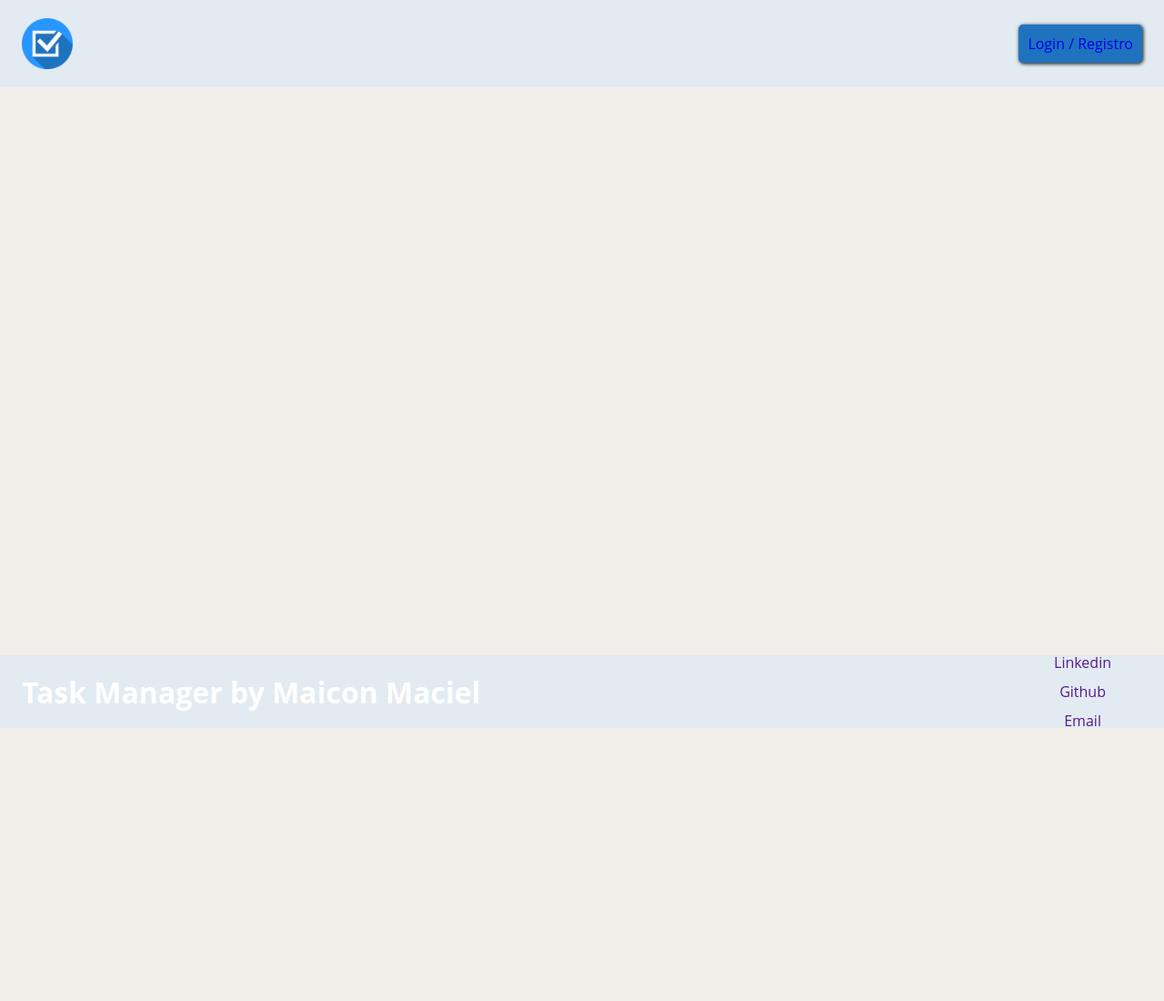
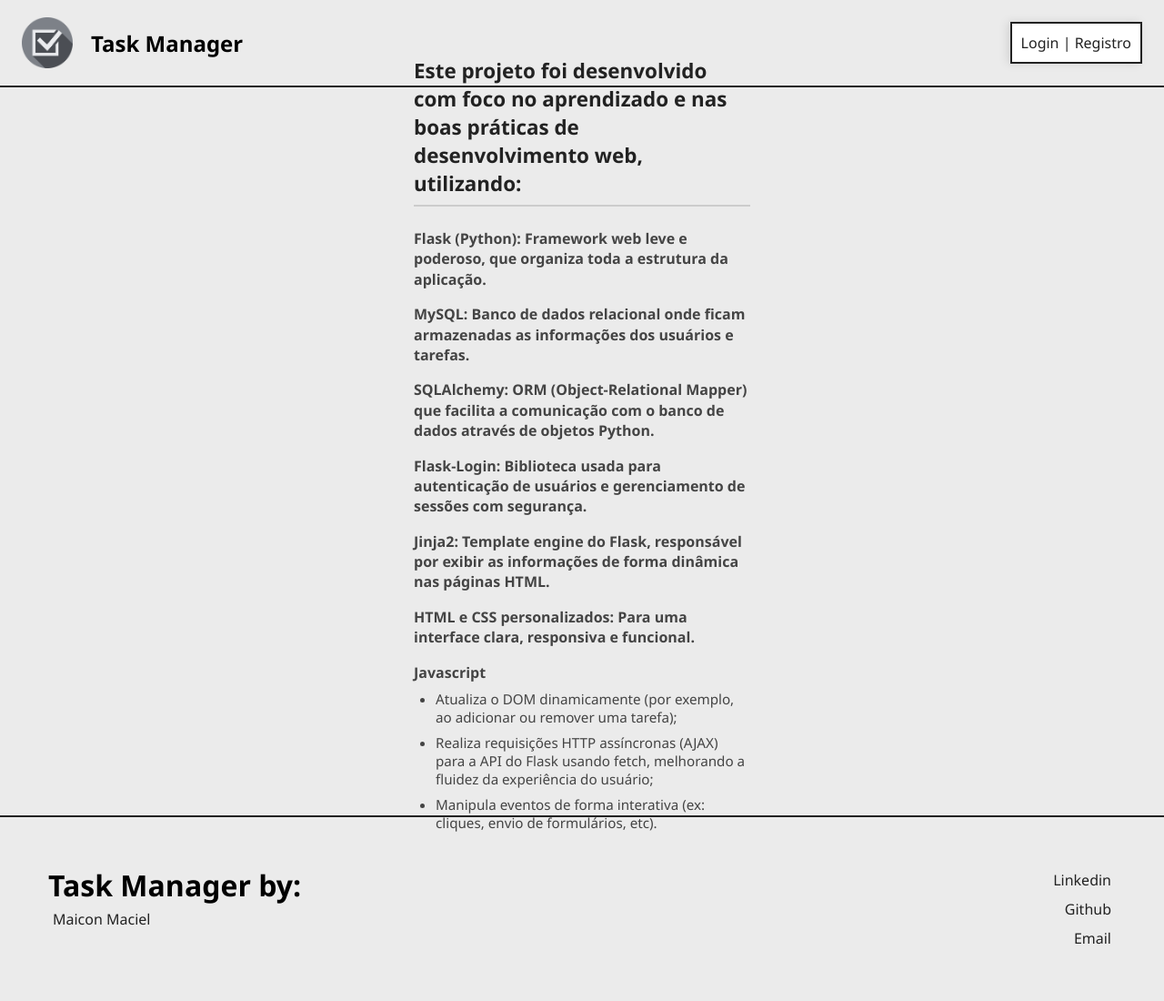
Before and after one commit to MaiconMaciel/task-manager, a Flask app: page / in a window 1280 px wide. Shown: the whole page at 91% size. Before the commit the page ends 800 px from the top, so only its background shows below. Run offline with Flask 3, Linux system fonts and the light colour scheme.

Commit message:
update frontend, update to UX, bug fixes, fixed issues with login/register functions

```diff
--- a/app/static/style.css
+++ b/app/static/style.css
@@ -4,14 +4,22 @@
   box-sizing: border-box;
 }
 
+*::hover {
+  cursor: none;
+}
+
 a {
   text-decoration: none;
+  color: #222222;
 
+}
+main {
+  min-height: 100vh;
 }
 
 body {
-  font-family: "Open Sans", sans-serif;
-  background-color: #f2efeb;
+  font-family: 'Segoe UI', Tahoma, Geneva, Verdana, sans-serif;
+  background-color: rgb(235, 235, 235);
 }
 
 #logo {
@@ -19,7 +27,8 @@ body {
 }
 
 header {
-  background-color: #e3ebf2;
+  background-color: ;
+  border-bottom: 2px solid #222222;
   height: 12vh;
   display: flex;
   align-items: center;
@@ -27,26 +36,40 @@ header {
   padding: 3vh
 }
 
+.h-left {
+  display: flex;
+  flex-direction: row;
+  align-items: center;
+}
+
+.h-left h2 {
+  padding-left: 20px;
+}
+
 .login-btn {
   padding: 10px;
-  background-color: #1f73be;
-  border-radius: 5px;
-  box-shadow: 1px 1px 4px black;
+  background-color: #FFFFFF;
+  border-radius: 0px;
+  border: 2px solid #222222;
+  box-shadow: -3px 0 10px rgba(0, 0, 0, 0.1);
+}
+.login-btn:hover {
+  background-color: #a1a1a1;
+  color: #FFFFFF;
+  padding: 15px;
+  transition: all 0.3s ease-in-out;
 }
 
+
 footer {
-  position: fixed;
-  height: 10vh;
+  min-height: 15;
   bottom: 0;
   left: 0;
   width: 100%;
-  background: #e3ebf2;
-  color: white;
   text-align: center;
   padding: 10px 0;
-
+  border-top: 2px solid #222222;
   display: flex;
-  align-items: center;
   justify-content: space-between;
   padding: 3vh
 
@@ -54,7 +77,6 @@ footer {
 
 footer div {
   display: flex;
-  align-items: center;
   flex-direction: column;
   margin: 5px;
   padding: 3vh
@@ -64,13 +86,49 @@ footer div a {
   padding: 5px;
 }
 
+.f-links a::after {
+  content: "";
+  position: absolute;
+  top: 0;
+  right: 0;
+  width: 0;
+  height: 100%;
+  background-color: #4d4d4d;
+  transition: width 0.3s ease-in-out;
+  z-index: -1;
+}
+
+.f-links a:hover::after {
+  width: 15px;
+}
+.links:hover {
+  color: #808080;
+  text-decoration: underline;
+  transition: all 0.3s ease-in-out;
+}
+
+
+.f-left {
+  text-align: left;
+}
+.f-right {
+  text-align: right;
+}
+
+/*para manter o footer fora da visão na homepage*/
+
+
+/*Estilo do modal de login*/
 main {
   display: flex;
   justify-content: center;
   align-items: center;
-  height: calc(100vh - 12vh - 10vh);
-  padding: 20px; /* opcional */
+  height: 100vh;
+  padding: 20px;
   box-sizing: border-box;
+}
+main h1 {
+  padding: 10px;
 }
 
 
@@ -78,15 +136,14 @@ main {
   width: 400px;
   display: flex;
   flex-direction: column;
-  background-color: #e3ebf2;
-  padding: 30px;
+  border: 2px solid #222222;
+  padding: 10px;
 }
 
 .login-form form {
   display: flex;
   flex-direction: column;
   padding: 10px;
-  margin: 10px;
 }
 
 form * {
@@ -99,13 +156,14 @@ form input {
 
 form button {
   padding: 10px;
-  border-radius: 8px;
-  border: none;
-  background-color: #1f73be;
+  border: 2px solid #222222;
+  background-color: #FFFFFF;
 }
 
 form button:hover {
-  cursor: pointer;
+  background-color: #a1a1a1;
+  color: #FFFFFF;
+  transition: all 0.3s ease-in-out;
 }
 
 .flashes {
@@ -113,3 +171,55 @@ form button:hover {
   text-align: center;
   color: #5c0000;
 }
+
+
+/*Estilo tech*/
+
+.tech {
+  width: 35%;
+  padding: 2rem;
+  color: #333;
+}
+
+.tech h2 {
+  font-size: 1.4rem;
+  color: #222;
+  margin-bottom: 1.5rem;
+  border-bottom: 2px solid #ccc;
+  padding-bottom: 0.5rem;
+}
+
+.tech h3 {
+  font-size: 1rem;
+  margin: 1rem 0 0.5rem;
+  font-weight: 600;
+  color: #444;
+  line-height: 1.4;
+}
+
+.tech ul {
+  margin-left: 1.5rem;
+  margin-bottom: 1rem;
+  list-style-type: disc;
+  color: #444;
+  font-size: 0.95rem;
+}
+
+.tech ul li {
+  margin-bottom: 0.5rem;
+}
+
+.tech p {
+  margin-top: 2rem;
+  font-size: 0.95rem;
+  color: #555;
+}
+
+@media (max-width: 900px) {
+  .tech {
+    position: static;
+    width: 100%;
+    height: auto;
+    box-shadow: none;
+  }
+}
--- a/app/templates/home.html
+++ b/app/templates/home.html
@@ -13,11 +13,18 @@
 
 <body>
     <header>
-        <a href="{{ url_for('main.home') }}"><img src="./static/icon.png" id="logo"/></a>
-        <a href="{{ url_for('auth.login') }}" class="login-btn"> Login / Registro</a> <!-- quando escrever o email - checar se tem conta e desabilitar registro -->
+        <div class="h-left">
+            <a href="{{ url_for('main.home') }}"><img src="./static/icon.png" id="logo"/></a>
+            <h2>Task Manager</h2>
+        </div>
+
+        <a href="{{ url_for('auth.login') }}" class="login-btn"> Login | Registro</a>
     </header>
+    <main>
+    <!--
+    <div class="main-holder"></div>
+    <!--Modal do login | não está sendo utilizado na home somente no /login
     <main style="display: none;">
-        <h1>AQUI A HOMEPAGE</h1>
         <div class="home-login login-form">
         <h1>Task Manager</h1>
         <form method="POST" action="/login">
@@ -29,13 +36,37 @@
           <button type="submit" class="frm-register-btn">Registrar</button>
         </form>
         </div>
+
+    -->
+        <!-- TESTE DE HOME COM CONTENT-->
+         <div class="tech">
+            <h2>Este projeto foi desenvolvido com foco no aprendizado e nas boas práticas de desenvolvimento web, utilizando:</h2>
+
+            <h3>Flask (Python): Framework web leve e poderoso, que organiza toda a estrutura da aplicação.</h3>
+            <h3>MySQL: Banco de dados relacional onde ficam armazenadas as informações dos usuários e tarefas.</h3>
+            <h3>SQLAlchemy: ORM (Object-Relational Mapper) que facilita a comunicação com o banco de dados através de objetos Python.</h3>
+            <h3>Flask-Login: Biblioteca usada para autenticação de usuários e gerenciamento de sessões com segurança.</h3>
+            <h3>Jinja2: Template engine do Flask, responsável por exibir as informações de forma dinâmica nas páginas HTML.</h3>
+            <h3>HTML e CSS personalizados: Para uma interface clara, responsiva e funcional.</h3>
+            <h3>Javascript</h3>
+            <ul>
+                <li>Atualiza o DOM dinamicamente (por exemplo, ao adicionar ou remover uma tarefa);</li>
+                <li>Realiza requisições HTTP assíncronas (AJAX) para a API do Flask usando fetch, melhorando a fluidez da experiência do usuário;</li>
+                <li>Manipula eventos de forma interativa (ex: cliques, envio de formulários, etc).</li>
+            </ul>
+         </div>
+
     </main>
     <footer>
-        <h1>Task Manager by Maicon Maciel</h1>
-        <div>
-            <a href="">Linkedin</a>
-            <a href="">Github</a>
-            <a href="">Email</a>
+        <div class="f-left">
+            <h1>Task Manager by:</h1>
+            <a class="f-links links" href="https://github.com/MaiconMaciel" target="_blank">Maicon Maciel</a>
+        </div>
+
+        <div class="f-right">
+            <a class="f-links links" href="https://www.linkedin.com/in/maiconmaciel/" target="_blank">Linkedin</a>
+            <a class="f-links links" href="https://github.com/MaiconMaciel" target="_blank"">Github</a>
+            <a class="f-links links" href="mailto:maicon.costa1331@gmail.com">Email</a>
         </div>
     </footer>
 </body>
```
Also changed, not shown: app/__init__.py (+7 -5 lines), app/routes/auth_routes.py (+25 -23 lines), app/static/task-style.css (+81 -17 lines), app/templates/login.html (+18 -10 lines), app/templates/tasks.html (+20 -5 lines), requirements.txt (+10 -0 lines), app/extensions.py (line endings or trailing spaces), app/models/__init__.py (line endings or trailing spaces), app/static/icon.png, 1 other file.
